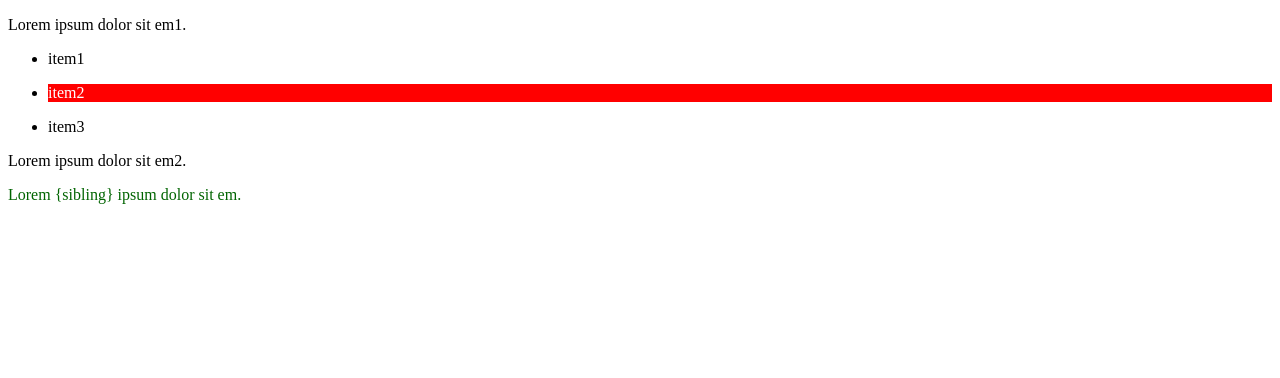
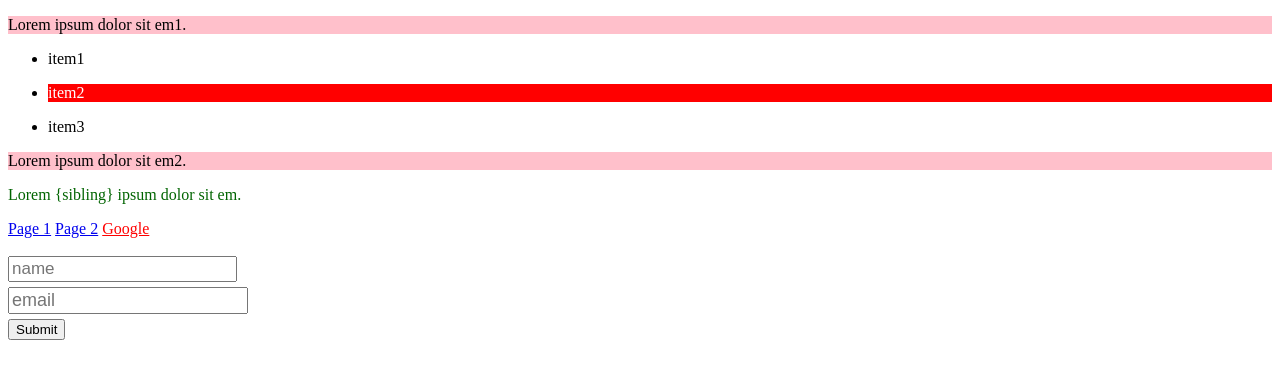
Before and after one commit to indraworks/html_css, a plain HTML site: page brad_smilga/05_brad_further_css/target_selector_css.html in a window 1280 px wide. Drawn offline with Linux system fonts and the light colour scheme.

Commit message:
tambahan target selector

```diff
--- a/brad_smilga/05_brad_further_css/target_selector_css.html
+++ b/brad_smilga/05_brad_further_css/target_selector_css.html
@@ -10,13 +10,42 @@
        color:white;
 
      }
-
+     /* utk direct dibawah div */
+     div>p {
+       background:pink;
+     }
 
 
      /* utk sibling */
      div+p {
        color:darkgreen;
      }
+
+     /* utk atribute disini mis hanya terutlus target saja maka semua link kena
+        tapi jika specisfic hanya [target="_blank"] maka hanya yg punya target blank saja
+     */
+     /* by atribute */
+     /* a[target] { //smua link kena
+       color:blue;
+     } */
+       a[target="_blank"] { /* hanya link google berwarna merah */
+         color:red
+       }
+       /* diabwah ini kita akan bbuat form yg ada input type text dan email dan button
+        nah target berdaarkan type tadi makanya dsbut atribut specific
+       */
+       input[type="email"] {
+         color:darkorange;
+         font-size:18px;
+       }
+       input[type="text"] {
+         color:greenyellow;
+         font-size:17px;
+       }
+       input {
+         display:block;
+         margin-bottom: 5px;
+       }
   </style>
   <title>Targete Selector</title>
 </head>
@@ -32,7 +61,19 @@
 
   </div>
   <p>Lorem {sibling} ipsum dolor sit em.</p>
-</body>
+   <!-- utk target atribute dibawah ini  -->
+   <a href="!#" >Page 1</a> <a href="#" target="_self">Page 2</a>
+   <a href="http://www.google.com" target="_blank">Google</a>
+
+   <br>
+   <br>
+   <!-- mmbuat form -->
+   <form >
+     <input type="text" placeholder="name">
+     <input type="email" placeholder= 'email'>
+     <input type="submit" >
+   </form>
+  </body>
 </html>
 
 <!--
@@ -41,8 +82,13 @@ jika mis div> x maka ini anak dibawah yg diselect
          div>+x  x nya ini sejajar samam div
          jika ada dibawahnya 2 tingkatan atau lebih mis
          diatas div>ul>li> p nah mau select p didalamnya li
+         maka sama dcss :
+          div>ul>li>p {
+            background:red
+          } //hanya p saja yg kena
 
-
-
+utk selector kusus bagian link atau form penjelasan diatas
+nah utk atribute gimana misal link kan ada atribute nah  di css
+atribute di beri tanda [atribute yg jadi target]
 
  -->
```
